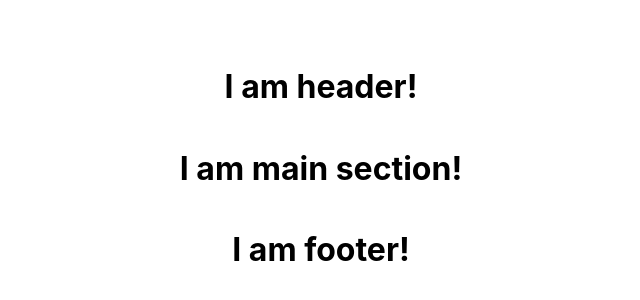
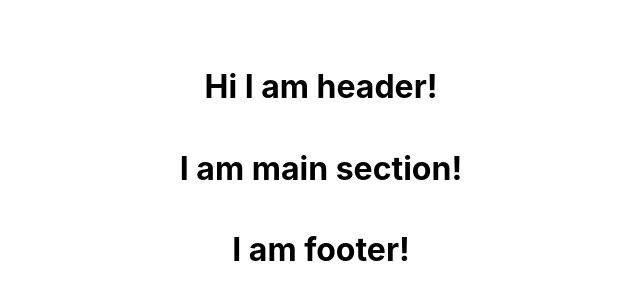
Before and after one commit to zhuravskayalina/social-network, a React (Create React App) app: page / in a window 1280 px wide. Shown: the part 232-532 px from the top of the page, without its empty margins (319-959 px from the left). Built offline with nearby package versions, Linux system fonts and the light colour scheme.

Commit message:
learning import/export

```diff
--- a/src/App.js
+++ b/src/App.js
@@ -1,22 +1,24 @@
 import logo from './logo.svg';
 import './App.css';
+import Header from './Header.js';
+
 
 const App = () => {
   return (
     <div className="App">
       <Header/>
       <Main/>
-      <Footer/>
+      <Footer />
     </div>
   );
 }
 
-const Header = () => {
+
+const Item = () => {
   return (
-    <header className="header">
-      <h1>I am header!</h1>
-
-    </header>
+    <li>
+      hi
+    </li>
   );
 }
 
--- /dev/null
+++ b/src/Header.js
@@ -0,0 +1,13 @@
+const Header = () => {
+    return (
+      <header className="header">
+        <h1>Hi I am header!</h1>
+        <ul>
+
+        </ul>
+
+      </header>
+    );
+  }
+
+  export default Header;
```
